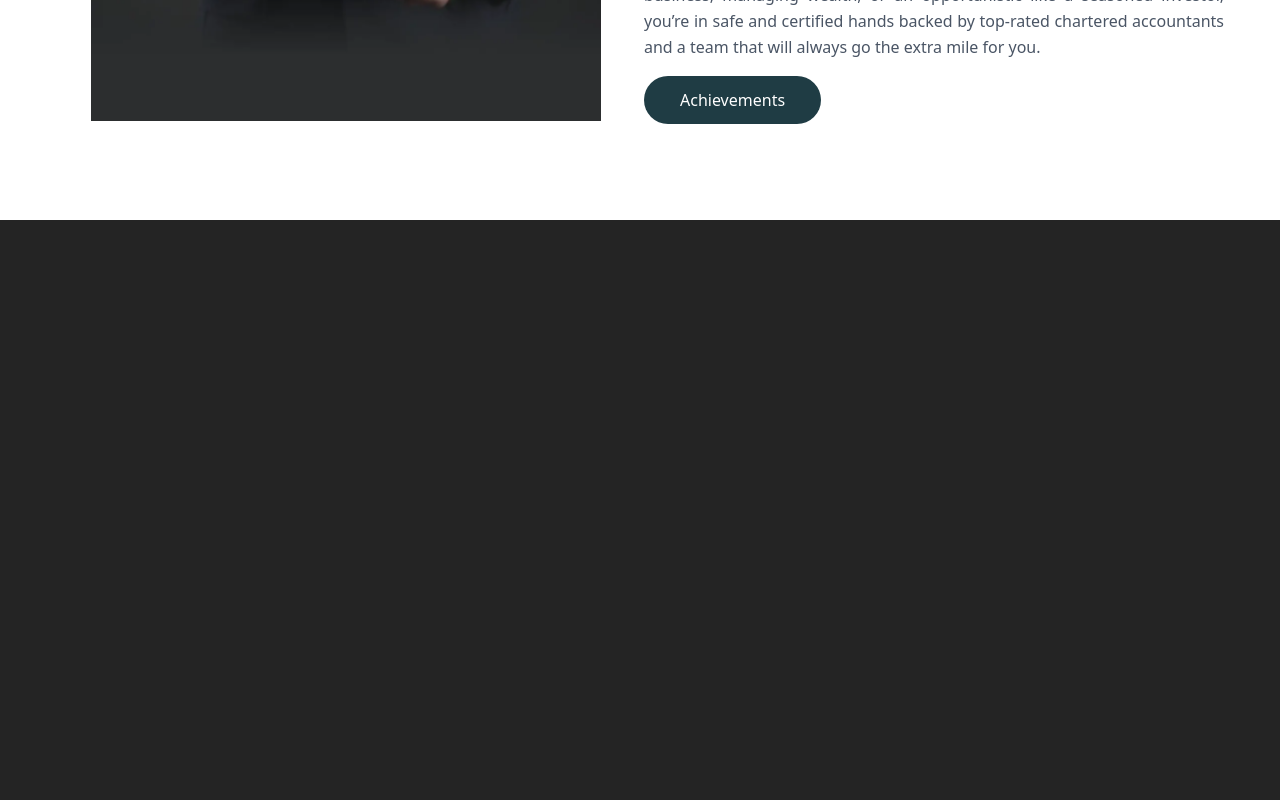
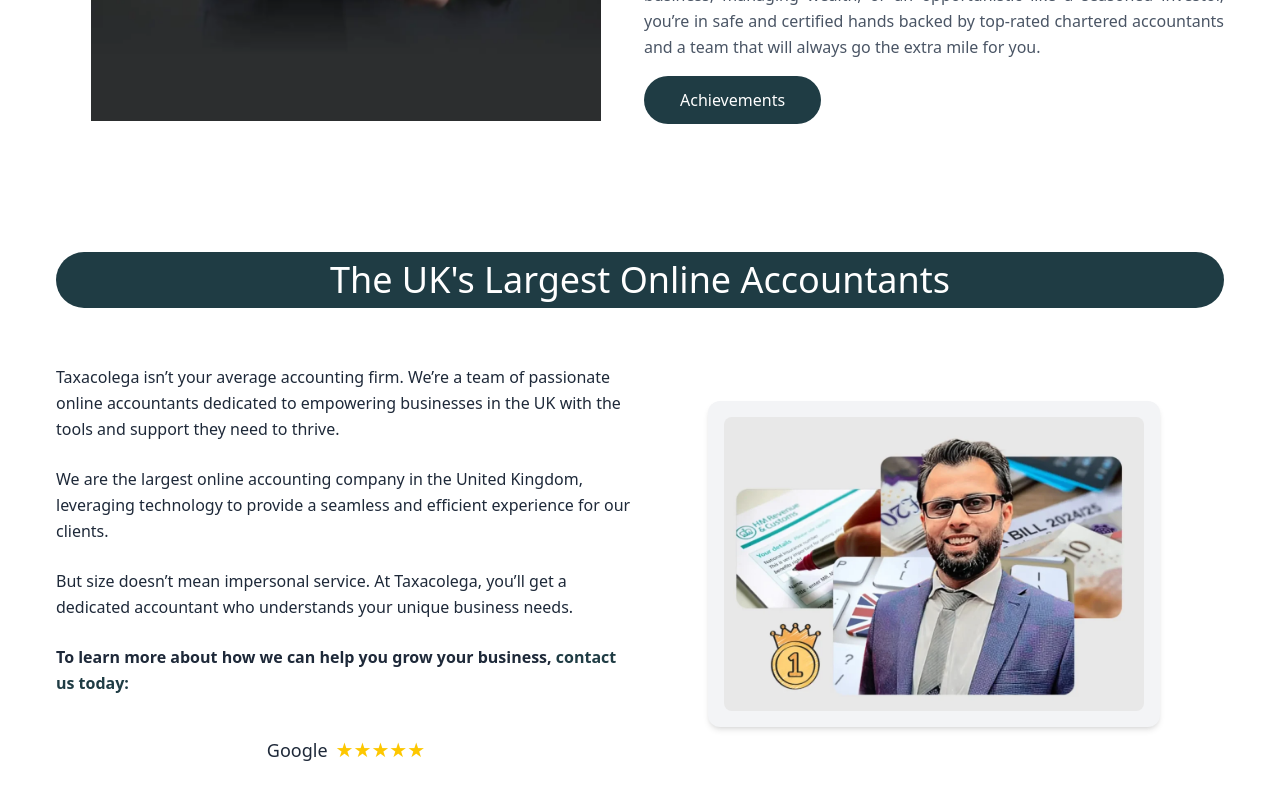
Before and after one commit to talha125-git/intern_p1, a React (Vite) app: page / in a window 1280 px wide. Shown: the part 5421-6221 px from the top of the page. Before the commit the page ends 5641 px from the top, so only its background shows below. Built offline with nearby package versions, Linux system fonts and the light colour scheme; a web font is replaced by a local one.

Commit message:
Add UK's_Largest Section

```diff
--- a/src/App.jsx
+++ b/src/App.jsx
@@ -9,6 +9,7 @@
 import Top_Rated from "./components/Top_Rated";
 import Parallax_Section from "./components/Parallax_Section";
 import Our_Achievements from "./components/Our_Achievements";
+import Uklargest from "./components/UK's_Largest"
 
 function HomePage() {
   return (
@@ -21,6 +22,7 @@
       <Top_Rated />
       <Parallax_Section />
       <Our_Achievements />
+      <Uklargest/>
     </>
   );
 }
--- /dev/null
+++ b/src/components/UK's_Largest.jsx
@@ -0,0 +1,71 @@
+import React from "react";
+import personImg from "../assets/uk's_largest.jpg";
+
+const LargestOnlineAccountants = () => {
+    return (
+        <section className="w-full bg-white py-16">
+            <div className="max-w-7xl mx-auto px-6">
+
+                {/* Top Heading */}
+                <div className="flex justify-center mb-14">
+                    <div className="bg-[#1f3c44] text-white w-full px-6 py-2 rounded-full text-2xl md:text-4xl font-medium">
+                        The UK's Largest Online Accountants
+                    </div>
+                </div>
+
+                {/* Content */}
+                <div className="flex flex-col text-start md:flex-row items-center gap-2">
+
+                    {/* Left Text */}
+                    <div className="md:w-1/2 text-gray-800 space-y-6 text-[16px] leading-relaxed">
+                        <p>
+                            Taxacolega isn’t your average accounting firm. We’re a team of
+                            passionate online accountants dedicated to empowering businesses
+                            in the UK with the tools and support they need to thrive.
+                        </p>
+
+                        <p>
+                            We are the largest online accounting company in the United Kingdom,
+                            leveraging technology to provide a seamless and efficient
+                            experience for our clients.
+                        </p>
+
+                        <p>
+                            But size doesn’t mean impersonal service. At Taxacolega, you’ll get
+                            a dedicated accountant who understands your unique business needs.
+                        </p>
+
+                        <p className="font-semibold">
+                            To learn more about how we can help you grow your business,&nbsp;
+                            <span className="text-[#1f3c44] cursor-pointer hover:underline">
+                                contact us today:
+                            </span>
+                        </p>
+
+                        {/* Google Rating */}
+                        <div className="flex items-center justify-center gap-2 pt-4">
+                            <span className="text-lg font-medium">Google</span>
+                            <div className="flex text-yellow-400 text-xl">
+                                ★★★★★
+                            </div>
+                        </div>
+                    </div>
+
+                    {/* Right Image */}
+                    <div className="md:w-1/2 flex justify-center">
+                        <div className="bg-gray-100 p-4 rounded-xl shadow-md">
+                            <img
+                                src={personImg}
+                                alt="Accountant"
+                                className="w-[320px] md:w-[380px] lg:w-[420px] rounded-lg object-cover"
+                            />
+                        </div>
+                    </div>
+
+                </div>
+            </div>
+        </section>
+    );
+};
+
+export default LargestOnlineAccountants;
```
Also changed, not shown: push to github.txt, src/assets/uk's_largest.jpg (added).
